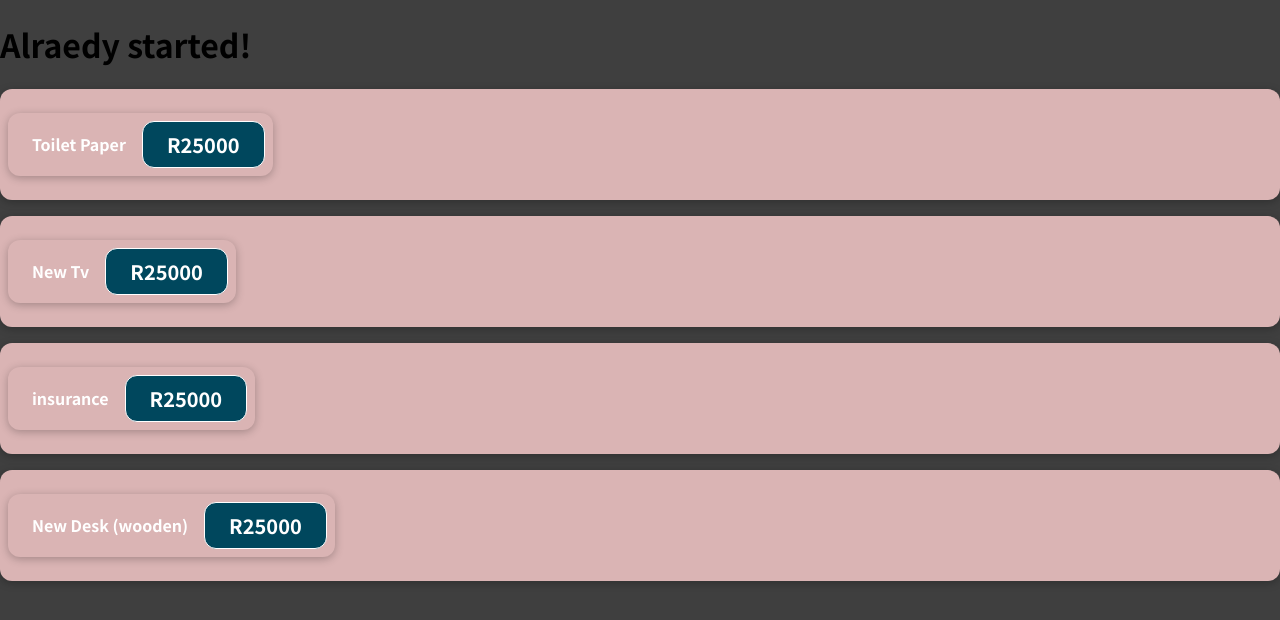
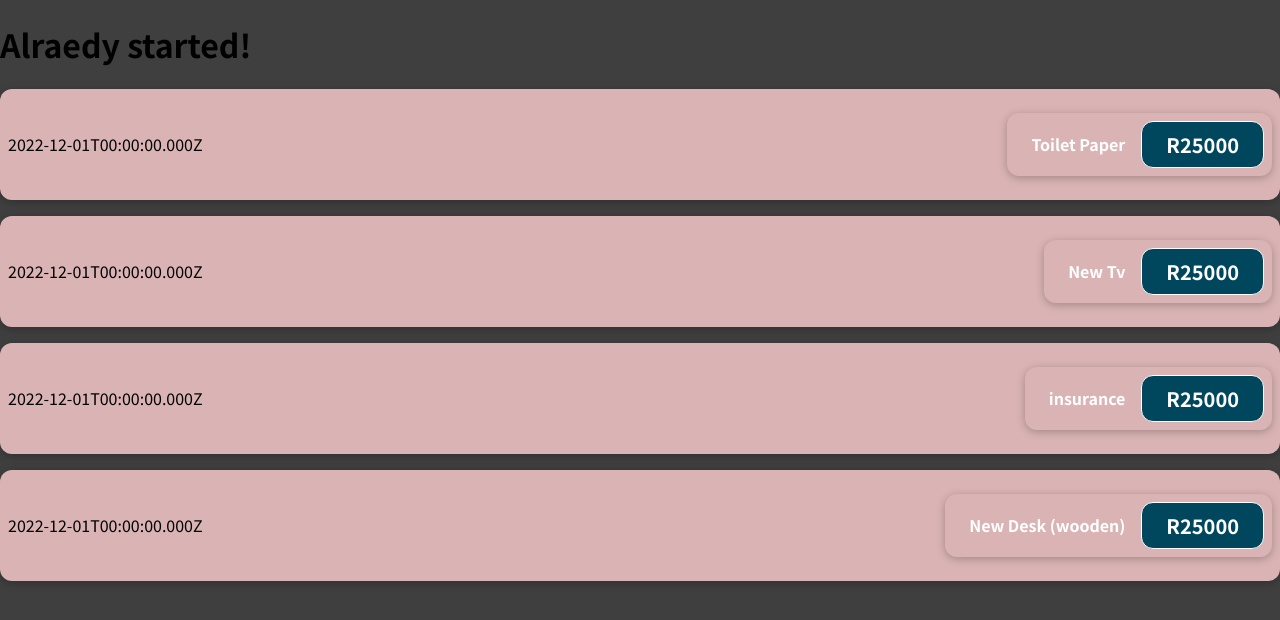
Before and after one commit to DonaldMzima/Expense-App, a React (Create React App) app: page / in a window 1280 px wide. Shown: the top 620 px of the page. Built offline with nearby package versions, Linux system fonts and the light colour scheme.

Commit message:
adding/date-constructor

```diff
--- a/src/App.tsx
+++ b/src/App.tsx
@@ -3,10 +3,10 @@ import ExpenseItem from './components/expenseItem'
 
 const App = () => {
   const expenses = [
-    { title: 'Toilet Paper', amount: 25000 },
-    { title: 'New Tv', amount: 25000 },
-    { title: 'insurance', amount: 25000 },
-    { title: 'New Desk (wooden)', amount: 25000 },
+    { title: 'Toilet Paper', amount: 25000, date: new Date(2022, 11, 1) },
+    { title: 'New Tv', amount: 25000, date: new Date(2022, 11, 1) },
+    { title: 'insurance', amount: 25000, date: new Date(2022, 11, 1) },
+    { title: 'New Desk (wooden)', amount: 25000, date: new Date(2022, 11, 1) },
   ]
 
   return (
@@ -15,18 +15,22 @@ const App = () => {
       <ExpenseItem
         title={expenses[0].title}
         amount={expenses[0].amount}
+        date={new Date(expenses[0].date)}
       ></ExpenseItem>
       <ExpenseItem
         title={expenses[1].title}
         amount={expenses[1].amount}
+        date={new Date(expenses[0].date)}
       ></ExpenseItem>
       <ExpenseItem
         title={expenses[2].title}
         amount={expenses[2].amount}
+        date={expenses[2].date}
       ></ExpenseItem>
       <ExpenseItem
         title={expenses[3].title}
         amount={expenses[3].amount}
+        date={expenses[3].date}
       ></ExpenseItem>
     </div>
   )
--- a/src/components/expenseItem.tsx
+++ b/src/components/expenseItem.tsx
@@ -2,12 +2,15 @@ import React from 'react'
 import './ExpenseItem.css'
 
 const ExpenseItem = (props: {
+  date: any
+
   title: string
 
   amount: number
 }) => {
   return (
     <div className="item">
+      <div>{props.date.toISOString()}</div>
       <div className="item">
         <h2>{props.title}</h2>
         <div className="item__price ">R{props.amount}</div>
```
Also changed, not shown: 1 other file (tests, documents, lock files or other folders).
